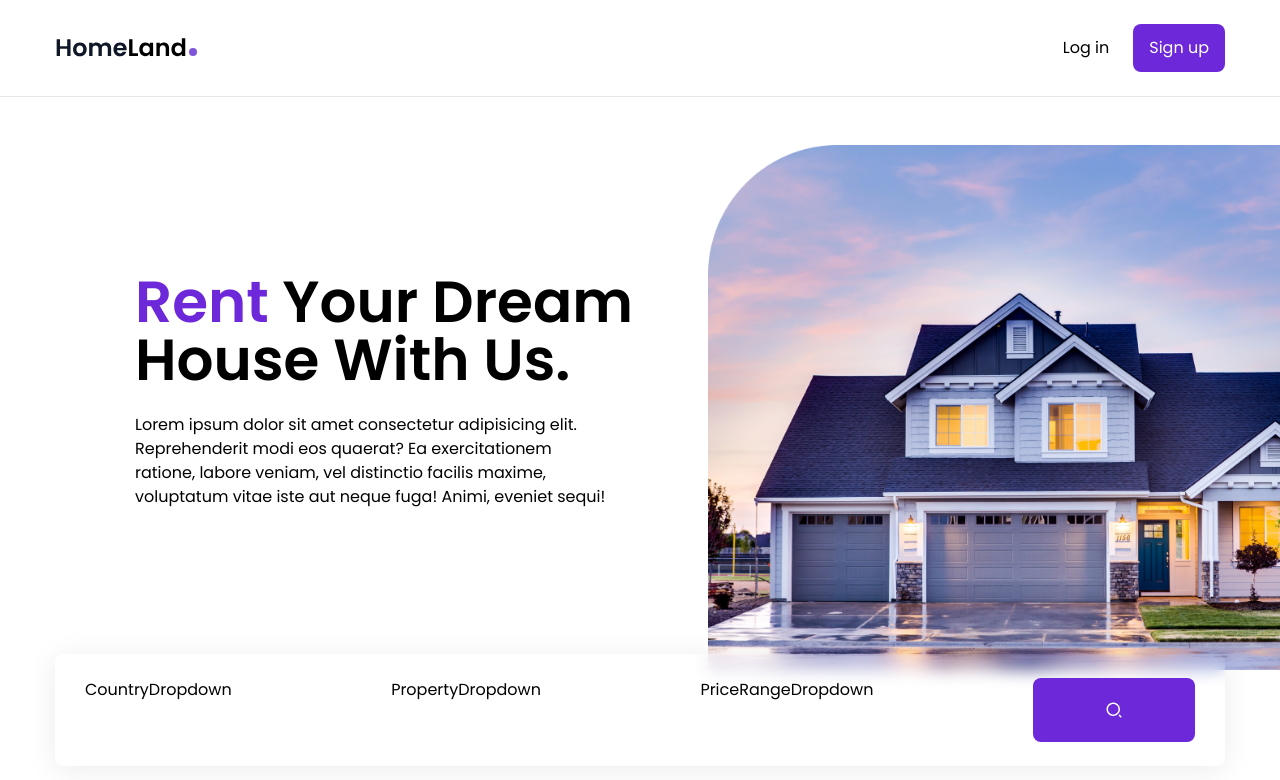
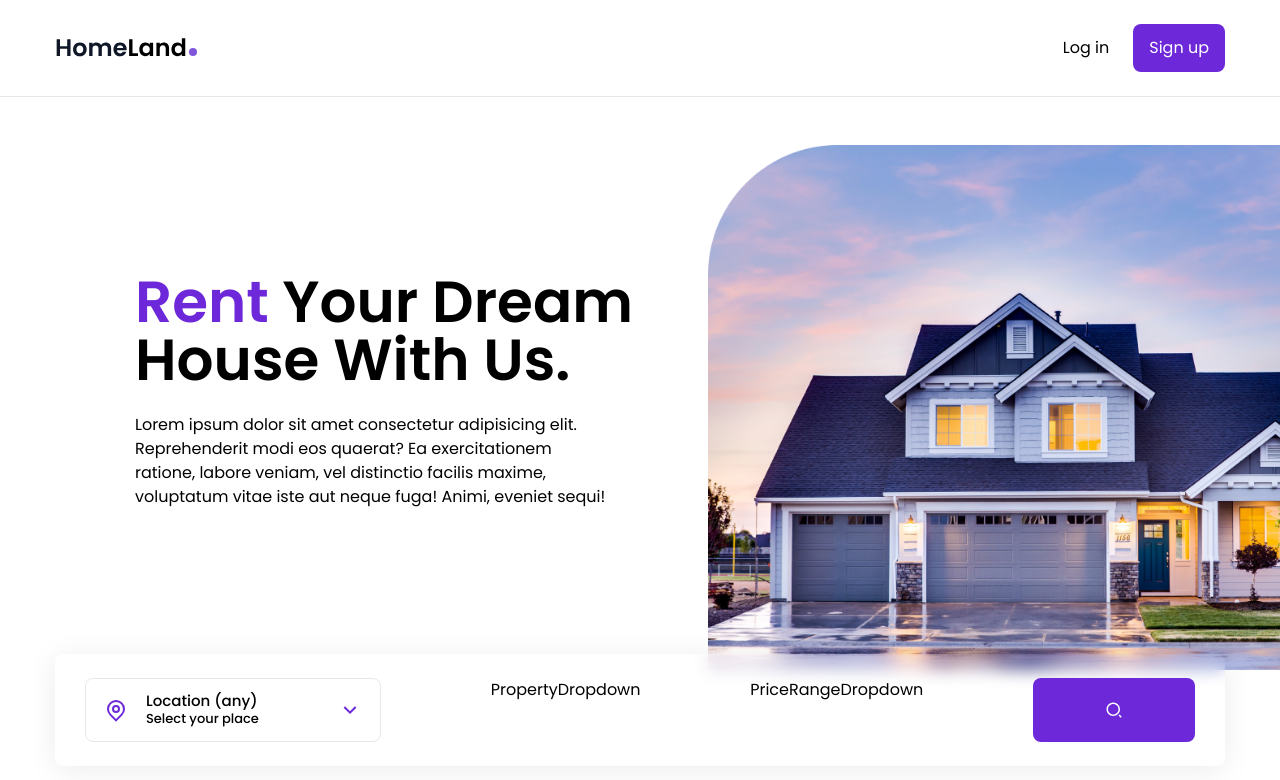
Before and after one commit to sasa-potezica/real-estate, a React (Create React App) app: page / in a window 1280 px wide. Shown: the top 780 px of the page. Built offline with nearby package versions, Linux system fonts and the light colour scheme.

Commit message:
Integrate CountryDropdown component with HouseContext for state management

```diff
--- a/src/components/CountryDropdown.js
+++ b/src/components/CountryDropdown.js
@@ -1,10 +1,44 @@
-import React, { useState, useEffect } from "react";
+import React, { useState, useEffect, useContext } from "react";
 import { RiMapPinLine, RiArrowDownSLine, RiArrowUpSLine } from "react-icons/ri";
 import { Menu } from "@headlessui/react";
 import { HouseContext } from "./HouseContext";
 
 const CountryDropdown = () => {
-  return <div>CountryDropdown</div>;
+  const { country, setCountry, countries } = useContext(HouseContext);
+  const [isOpen, setIsOpen] = useState(false);
+  return (
+    <Menu as="div" className="dropdown relative">
+      <Menu.Button
+        onClick={() => setIsOpen(!isOpen)}
+        className="dropdown-btn w-full text-left"
+      >
+        <RiMapPinLine className="dropdown-icon-primary" />
+        <div className="text-[15px] font-medium leading-tight">
+          <div>{country}</div>
+          <div className="text-[13px]">Select your place</div>
+        </div>
+        {isOpen ? (
+          <RiArrowUpSLine className="dropdown-icon-secondary" />
+        ) : (
+          <RiArrowDownSLine className="dropdown-icon-secondary" />
+        )}
+      </Menu.Button>
+      <Menu.Items>
+        {countries.map((country, index) => {
+          return (
+            <Menu.Item
+              onClick={() => setCountry(country)}
+              className="cursor-pointer hover:text-violet-700 transition"
+              as="li"
+              key={index}
+            >
+              {country}
+            </Menu.Item>
+          );
+        })}
+      </Menu.Items>
+    </Menu>
+  );
 };
 
 export default CountryDropdown;
```
